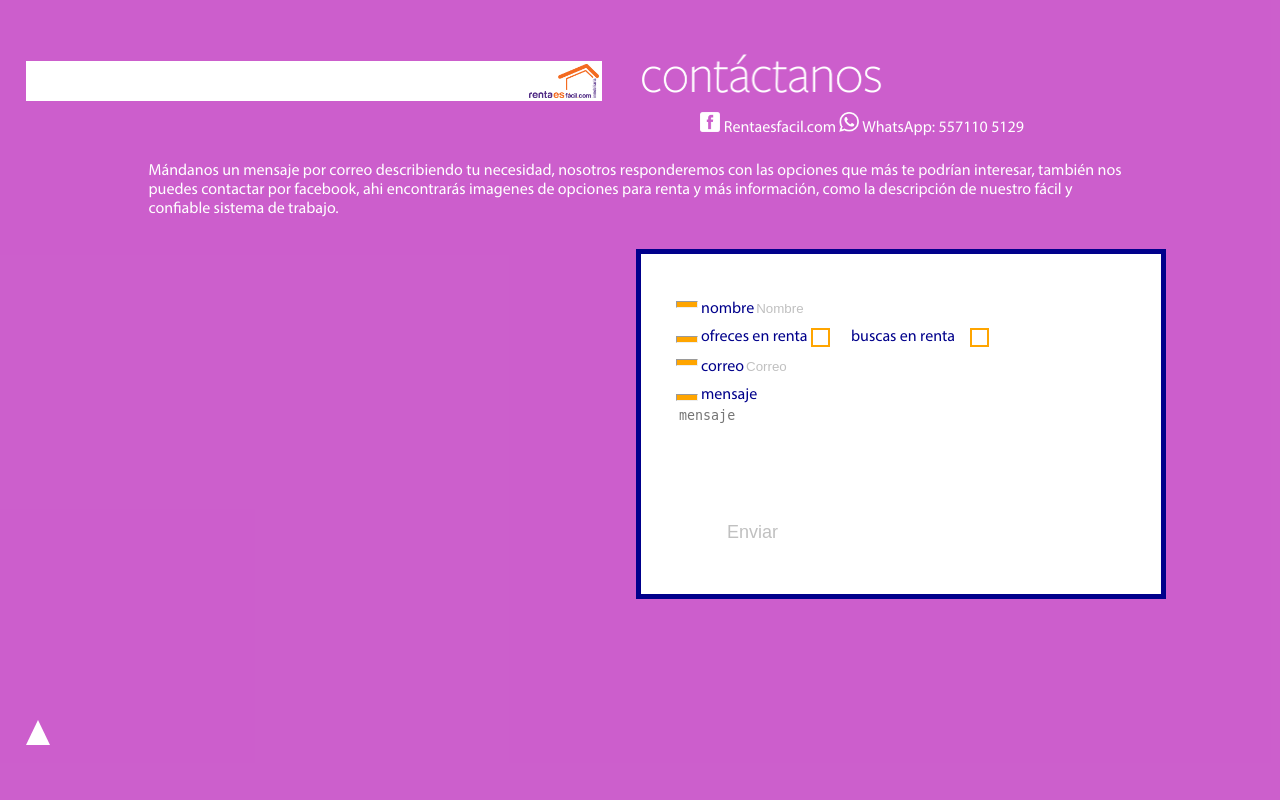
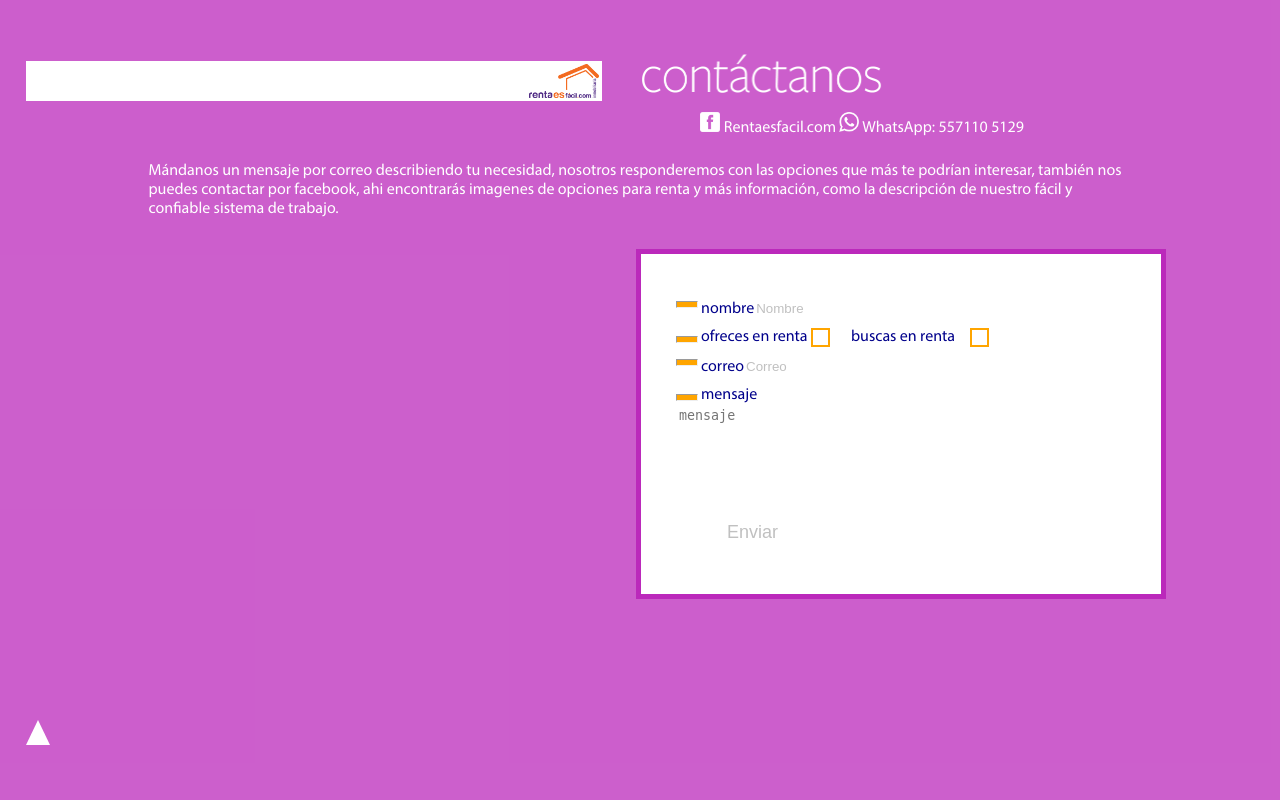
Before and after one commit to Bcalatayud/Rentaesfacil, a PHP site: page /Contactanos.php in a window 1280 px wide. Run offline with PHP 8.4, Linux system fonts and the light colour scheme.

Commit message:
Colores
Cambio en los colores y el hover en el Index

```diff
--- a/css/style.css
+++ b/css/style.css
@@ -126,6 +126,7 @@ html,body{
 	float: right;
 	font-family: 'Myrad','PT Sans', sans-serif;
 	z-index: 10;
+
 }
 
 .nav1 img, .nav2 img{
@@ -134,10 +135,15 @@ html,body{
 	top: 85%;
 	display: block;
 	z-index: 10;
+	opacity: 0.5;
 }
 
 .nav1 img{
 	right:51%;
+}
+
+.nav1 img:hover, .nav2 img:hover{
+	opacity: 1.0
 }
 
 p{
@@ -210,7 +216,7 @@ ul{
 	float: left;
 	left: 70%;
 	position: absolute;
-	border: 5px solid darkblue;
+	border: 5px solid rgba(187,41,187,1.0);
   	margin-top:30px;
 	margin-left: -260px;
   	/*-moz-border-radius: 7px;
```
